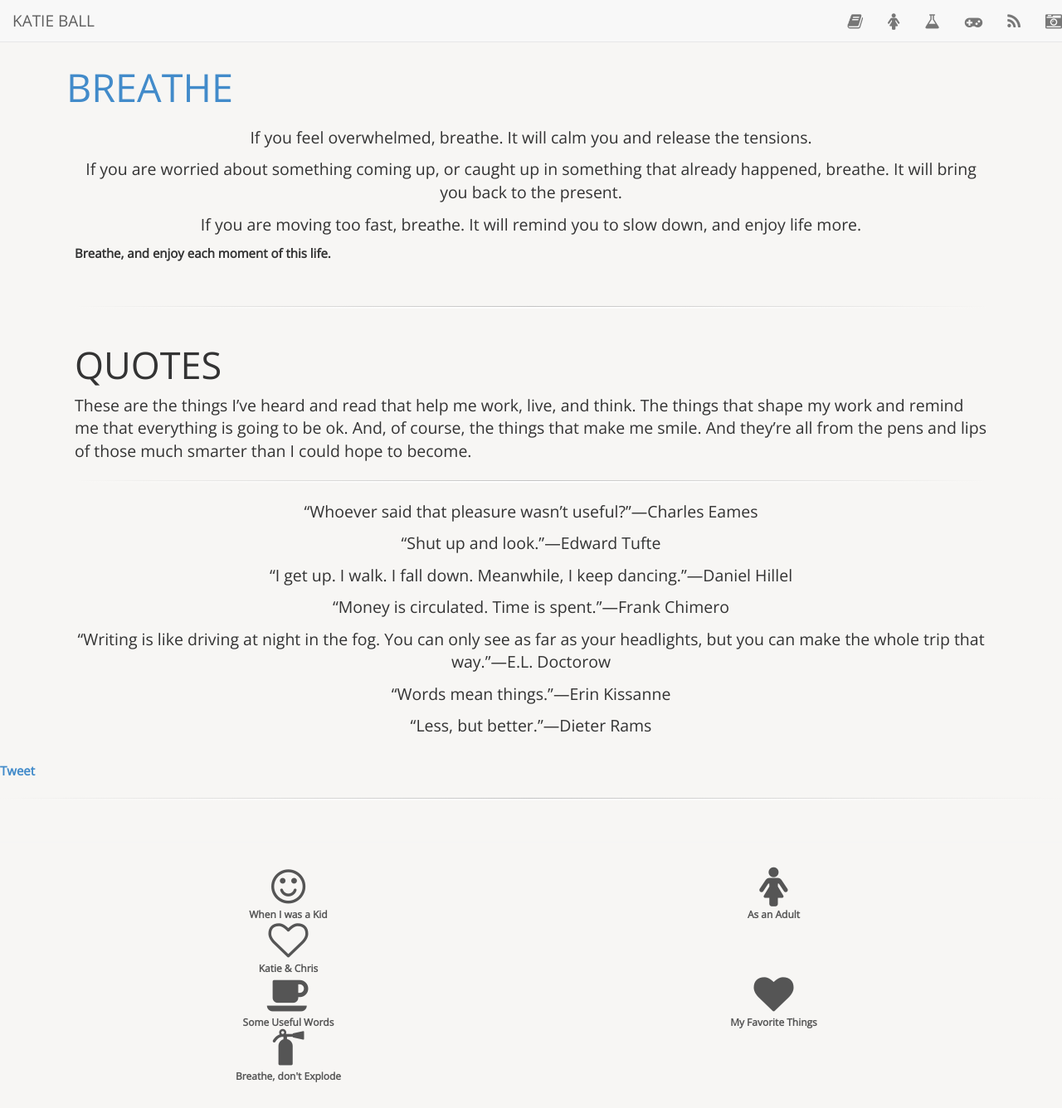
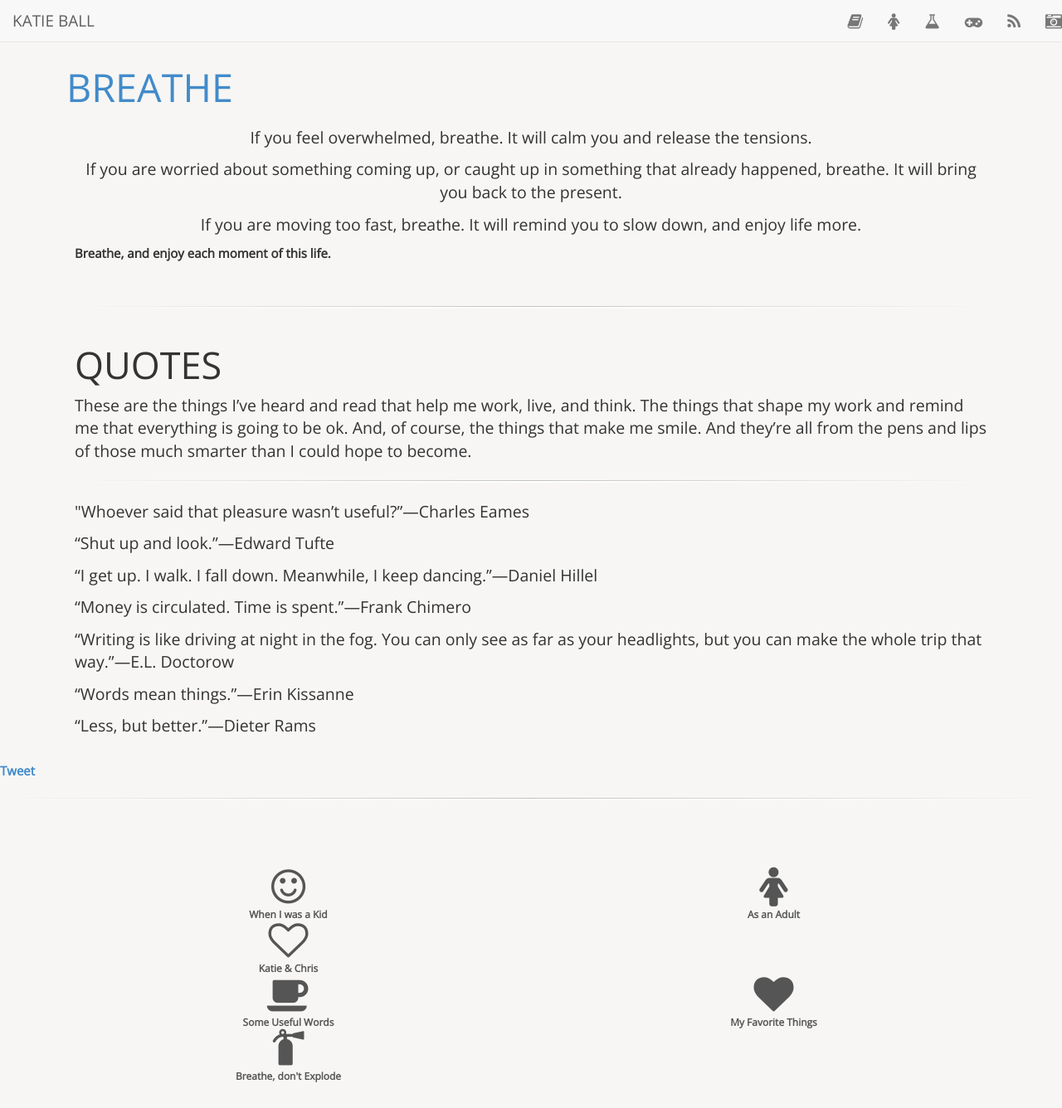
Before and after one commit to roachhd/roachhd.github.io, a Jekyll site: the page built from breathe/index.html, in a window 1280 px wide and 1336 px high. Shown: the whole window at 83% size. Built offline with Jekyll 4.4.1, drawn with Linux system fonts in a browser that asks for light colours; nearby versions of some CDN libraries; Markdown is read by kramdown in place of the engine named in the settings; comment, search, counter and statistics services are not loaded.

Commit message:
Update index.html

```diff
--- a/breathe/index.html
+++ b/breathe/index.html
@@ -23,21 +23,18 @@ title: "Breathe"
 <p style="text-align:left;">These are the things I’ve heard and read that help me work, live, and think. The things that shape my work and remind me that everything is going to be ok. And, of course, the things that make me smile. And they’re all from the pens and lips of those much smarter than I could hope to become.</p>
 
 <hr />
-<style> p {
-  text-align: center;
-} </style>
-<p>“Whoever said that pleasure wasn’t useful?”—<span class="caps">Charles Eames</span></p>
+<p style="text-align:left;">"Whoever said that pleasure wasn’t useful?”—<span class="caps">Charles Eames</span></p>
 
-<p>“Shut up and look.”—<span class="caps">Edward Tufte</span></p>
+<p style="text-align:left;">“Shut up and look.”—<span class="caps">Edward Tufte</span></p>
 
-<p>“I get up. I walk. I fall down. Meanwhile, I keep dancing.”—<span class="caps">Daniel Hillel</span></p>
+<p style="text-align:left;">“I get up. I walk. I fall down. Meanwhile, I keep dancing.”—<span class="caps">Daniel Hillel</span></p>
 
-<p>“Money is circulated. Time is spent.”—<span class="caps">Frank Chimero</span></p>
+<p style="text-align:left;">“Money is circulated. Time is spent.”—<span class="caps">Frank Chimero</span></p>
 
-<p>“Writing is like driving at night in the fog. You can only see as far as your headlights, but you can make the whole trip that way.”—<span class="caps">E.L. Doctorow</span></p>
+<p style="text-align:left;">“Writing is like driving at night in the fog. You can only see as far as your headlights, but you can make the whole trip that way.”—<span class="caps">E.L. Doctorow</span></p>
 
-<p>“Words mean things.”—<span class="caps">Erin Kissanne</span></p>
+<p style="text-align:left;">“Words mean things.”—<span class="caps">Erin Kissanne</span></p>
 
-<p>“Less, but better.”—<span class="caps">Dieter Rams</span></p>
+<p style="text-align:left;">“Less, but better.”—<span class="caps">Dieter Rams</span></p>
 </div>
 </section>
```
